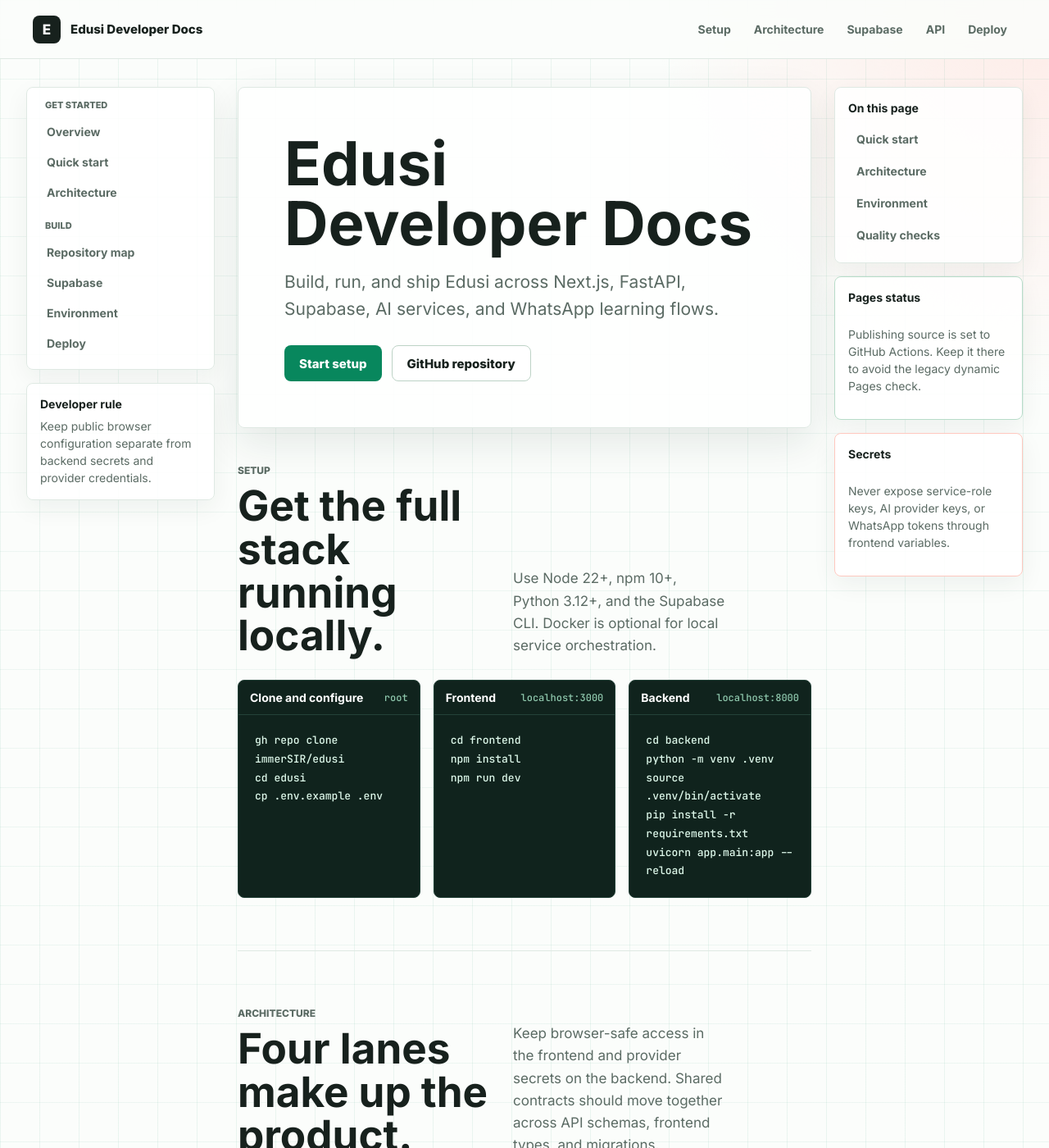
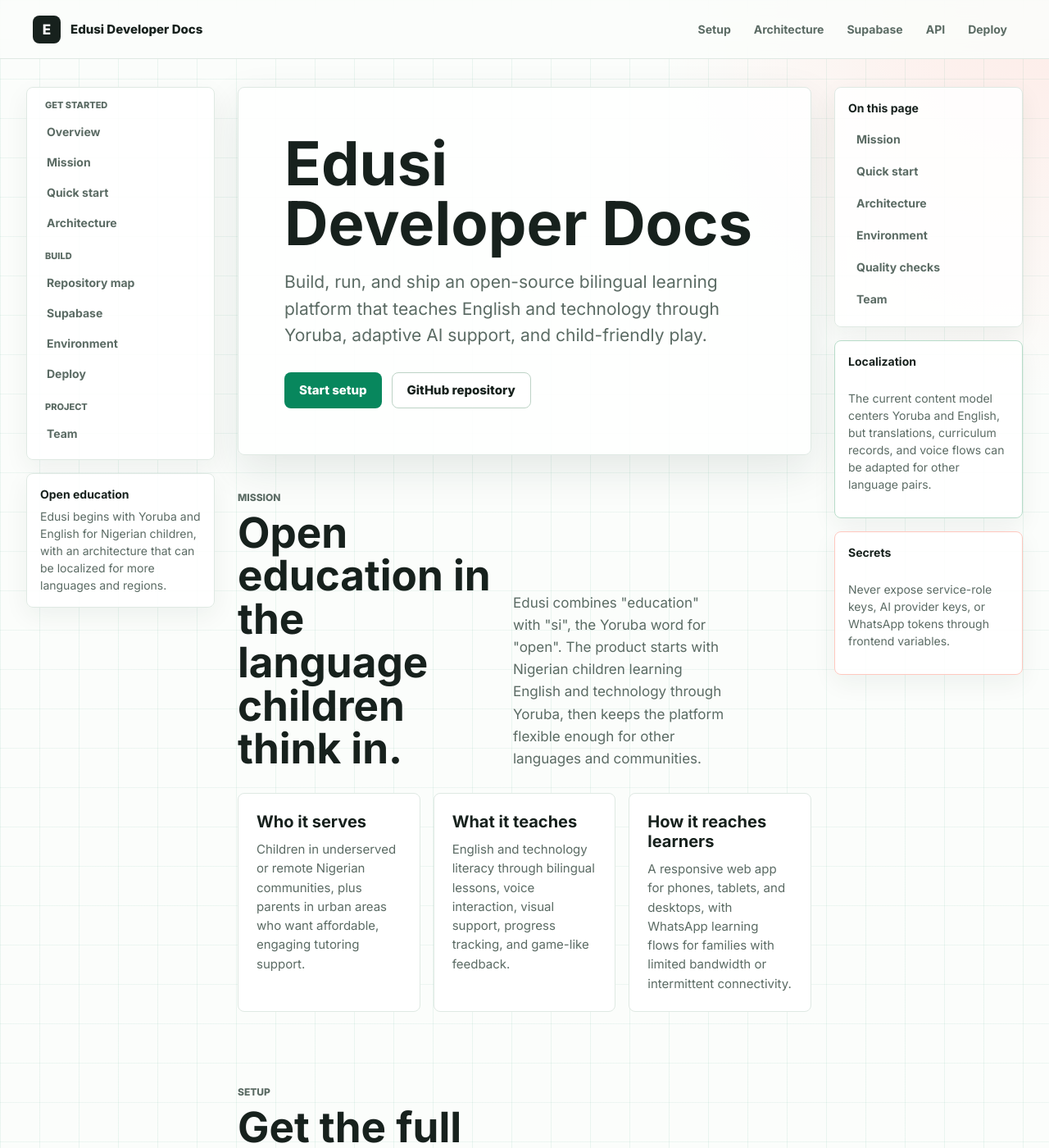
Before and after one commit to immerSIR/edusi, a Jekyll site: the page built from docs/index.md, in a window 1280 px wide and 1400 px high. Shown: the whole window at 82% size. Built offline with Jekyll 4.4.1, drawn with Linux system fonts in a browser that asks for light colours; some of the changed text lies outside the part shown.

Commit message:
Document Edusi project scope

```diff
--- a/docs/assets/css/site.css
+++ b/docs/assets/css/site.css
@@ -374,6 +374,7 @@ a {
 
 .card,
 .lane,
+.team-card,
 .checklist,
 .env-table,
 .repo-map {
@@ -387,18 +388,33 @@ a {
 }
 
 .card h3,
-.lane h3 {
+.lane h3,
+.team-card h3 {
   font-size: 20px;
   letter-spacing: 0;
   margin: 0 0 10px;
 }
 
 .card p,
-.lane p {
+.lane p,
+.team-card p {
   color: var(--muted);
   font-size: 15px;
   line-height: 1.55;
   margin: 0;
+}
+
+.team-card a {
+  color: var(--ink);
+  text-decoration-color: var(--line-strong);
+  text-decoration-thickness: 2px;
+  text-underline-offset: 4px;
+}
+
+.team-card a:hover,
+.team-card a:focus {
+  color: var(--emerald-strong);
+  outline: none;
 }
 
 .code-card {
@@ -436,6 +452,25 @@ a {
 .architecture {
   display: grid;
   gap: 14px;
+}
+
+.team-list {
+  display: grid;
+  gap: 14px;
+}
+
+.team-card {
+  display: grid;
+  gap: 8px;
+  grid-template-columns: 64px minmax(180px, 0.28fr) minmax(0, 1fr);
+  padding: 20px;
+}
+
+.team-card span {
+  color: var(--coral);
+  font-family: "JetBrains Mono", ui-monospace, SFMono-Regular, Consolas, monospace;
+  font-size: 13px;
+  font-weight: 800;
 }
 
 .lane {
@@ -597,7 +632,8 @@ pre code {
   .section-header,
   .grid.two,
   .grid.three,
-  .lane {
+  .lane,
+  .team-card {
     grid-template-columns: 1fr;
   }
 
--- a/docs/index.md
+++ b/docs/index.md
@@ -10,6 +10,7 @@ description: Developer documentation for the Edusi learning platform.
       <nav class="side-nav">
         <p>Get started</p>
         <a href="#overview">Overview</a>
+        <a href="#mission">Mission</a>
         <a href="#setup">Quick start</a>
         <a href="#architecture">Architecture</a>
         <p>Build</p>
@@ -17,20 +18,49 @@ description: Developer documentation for the Edusi learning platform.
         <a href="#supabase">Supabase</a>
         <a href="#api">Environment</a>
         <a href="#deploy">Deploy</a>
+        <p>Project</p>
+        <a href="#team">Team</a>
       </nav>
       <div class="side-note">
-        <strong>Developer rule</strong>
-        <span>Keep public browser configuration separate from backend secrets and provider credentials.</span>
+        <strong>Open education</strong>
+        <span>Edusi begins with Yoruba and English for Nigerian children, with an architecture that can be localized for more languages and regions.</span>
       </div>
     </aside>
 
     <div class="docs-content">
       <section class="intro" id="overview">
         <h1>Edusi Developer Docs</h1>
-        <p>Build, run, and ship Edusi across Next.js, FastAPI, Supabase, AI services, and WhatsApp learning flows.</p>
+        <p>Build, run, and ship an open-source bilingual learning platform that teaches English and technology through Yoruba, adaptive AI support, and child-friendly play.</p>
         <div class="intro-actions">
           <a class="button primary" href="#setup">Start setup</a>
           <a class="button secondary" href="https://github.com/immerSIR/edusi">GitHub repository</a>
+        </div>
+      </section>
+
+      <section class="section compact" id="mission">
+        <div class="section-header">
+          <div>
+            <span class="section-label">Mission</span>
+            <h2>Open education in the language children think in.</h2>
+          </div>
+          <p class="section-intro">Edusi combines "education" with "si", the Yoruba word for "open". The product starts with Nigerian children learning English and technology through Yoruba, then keeps the platform flexible enough for other languages and communities.</p>
+        </div>
+
+        <div class="grid three">
+          <article class="card">
+            <h3>Who it serves</h3>
+            <p>Children in underserved or remote Nigerian communities, plus parents in urban areas who want affordable, engaging tutoring support.</p>
+          </article>
+
+          <article class="card">
+            <h3>What it teaches</h3>
+            <p>English and technology literacy through bilingual lessons, voice interaction, visual support, progress tracking, and game-like feedback.</p>
+          </article>
+
+          <article class="card">
+            <h3>How it reaches learners</h3>
+            <p>A responsive web app for phones, tablets, and desktops, with WhatsApp learning flows for families with limited bandwidth or intermittent connectivity.</p>
+          </article>
         </div>
       </section>
 
@@ -312,19 +342,51 @@ supabase db reset</code></pre>
           GitHub Pages is published by <code>.github/workflows/pages.yml</code>. The repository Pages source should remain set to GitHub Actions to avoid duplicate legacy Pages deployment checks.
         </div>
       </section>
+
+      <section class="section" id="team">
+        <div class="section-header">
+          <div>
+            <span class="section-label">Team</span>
+            <h2>People behind the project.</h2>
+          </div>
+          <p class="section-intro">Edusi was created by a small team listed here in the original project order.</p>
+        </div>
+
+        <div class="team-list">
+          <article class="team-card">
+            <span>01</span>
+            <h3><a href="https://www.linkedin.com/in/mohdoumbia223/">Mohamed Doumbia</a></h3>
+            <p>Technical lead and repository maintainer; built the frontend, backend, Supabase, AI, and WhatsApp integration layers.</p>
+          </article>
+
+          <article class="team-card">
+            <span>02</span>
+            <h3><a href="https://www.linkedin.com/in/kingsolomonehinola/">Kingsolomon Ehinola</a></h3>
+            <p>Project collaborator; contributed to product direction, learner needs, and project shaping.</p>
+          </article>
+
+          <article class="team-card">
+            <span>03</span>
+            <h3><a href="https://www.linkedin.com/in/ndeborah/">Deborah Nabuduwa</a></h3>
+            <p>Project collaborator; contributed to product direction, learner needs, and project shaping.</p>
+          </article>
+        </div>
+      </section>
     </div>
 
     <aside class="right-rail" aria-label="Page status and supporting links">
       <div class="rail-card">
         <h2>On this page</h2>
+        <a href="#mission">Mission</a>
         <a href="#setup">Quick start</a>
         <a href="#architecture">Architecture</a>
         <a href="#api">Environment</a>
         <a href="#deploy">Quality checks</a>
+        <a href="#team">Team</a>
       </div>
       <div class="rail-card success">
-        <h2>Pages status</h2>
-        <p>Publishing source is set to GitHub Actions. Keep it there to avoid the legacy dynamic Pages check.</p>
+        <h2>Localization</h2>
+        <p>The current content model centers Yoruba and English, but translations, curriculum records, and voice flows can be adapted for other language pairs.</p>
       </div>
       <div class="rail-card warning">
         <h2>Secrets</h2>
```
Also changed, not shown: README.md.
